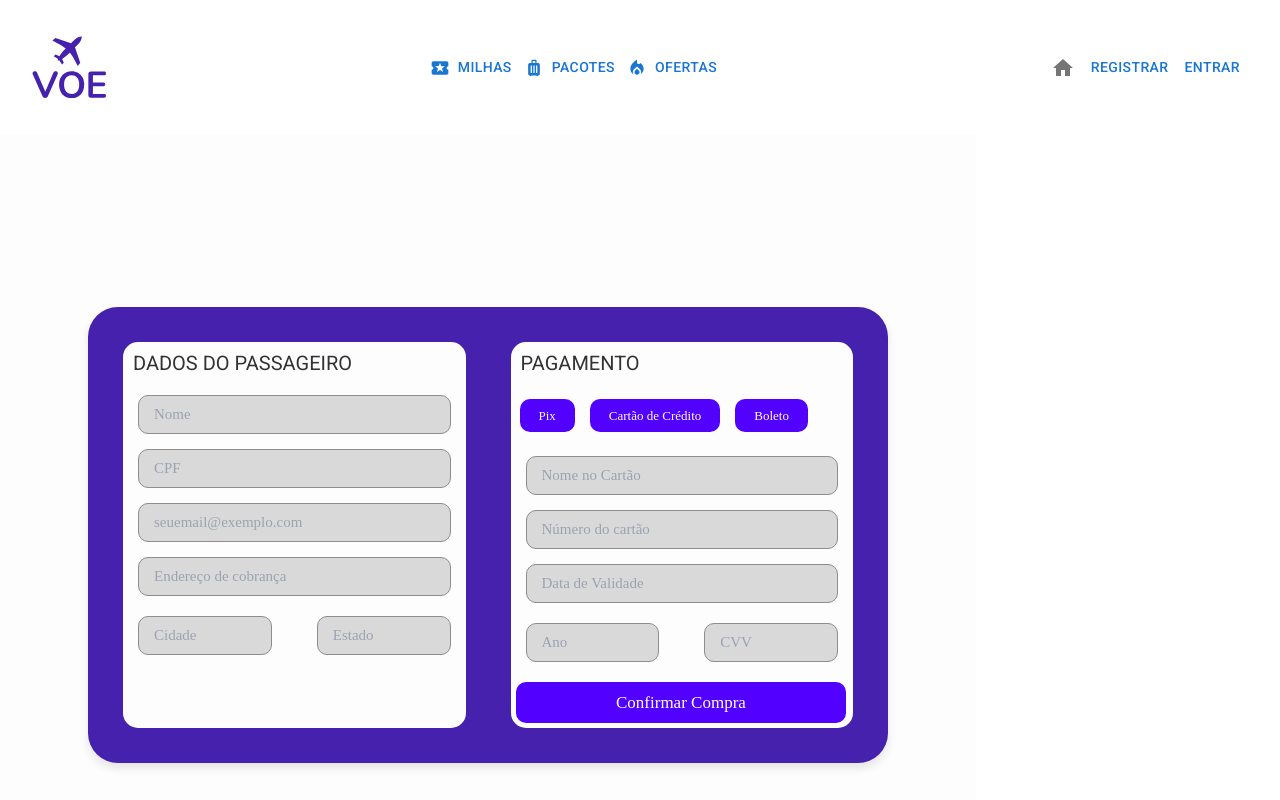
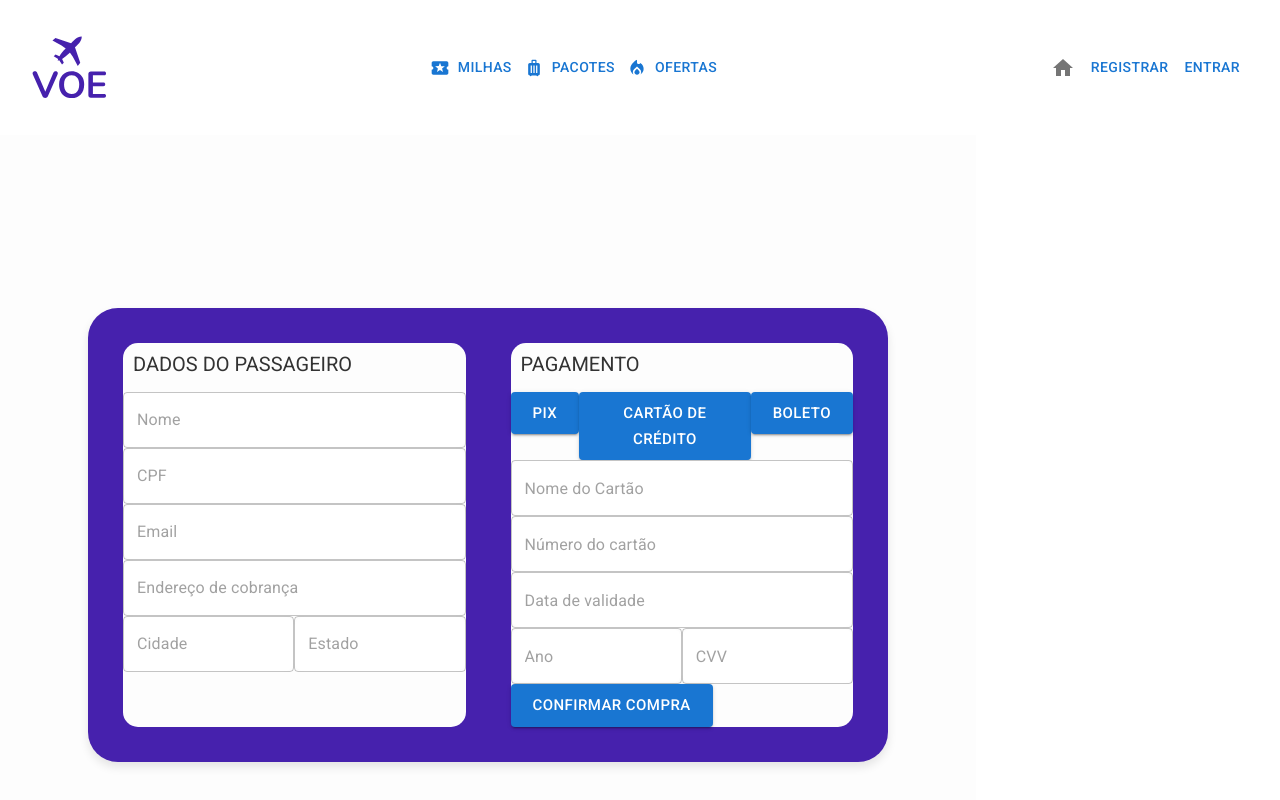
Before and after one commit to guijun13/ihc-voe, a Next.js app: page /checkout in a window 1280 px wide. Shown: the top 800 px of the page. Built offline with nearby package versions, Linux system fonts and the light colour scheme.

Commit message:
update checkout style

```diff
--- a/pages/checkout.tsx
+++ b/pages/checkout.tsx
@@ -1,4 +1,4 @@
-import { Typography } from '@mui/material';
+import { Button, TextField, Typography } from '@mui/material';
 import { NextPage } from 'next';
 import Link from 'next/link';
 import Footer from '../components/footer';
@@ -17,24 +17,54 @@ const Checkout: NextPage = () => {
               </Typography>
 
               <div className="inputBox">
-                <input type="text" placeholder="Nome" />
+                <TextField
+                  variant="outlined"
+                  id="outlined-basic"
+                  placeholder="Nome"
+                  className="bg-white rounded-xl w-full"
+                />
               </div>
               <div className="inputBox">
-                <input type="text" placeholder="CPF" />
+                <TextField
+                  variant="outlined"
+                  id="outlined-basic"
+                  placeholder="CPF"
+                  className="bg-white rounded-xl w-full"
+                />
               </div>
               <div className="inputBox">
-                <input type="email" placeholder="seuemail@exemplo.com" />
+                <TextField
+                  variant="outlined"
+                  id="outlined-basic"
+                  placeholder="Email"
+                  className="bg-white rounded-xl w-full"
+                />
               </div>
               <div className="inputBox">
-                <input type="text" placeholder="Endereço de cobrança" />
+                <TextField
+                  variant="outlined"
+                  id="outlined-basic"
+                  placeholder="Endereço de cobrança"
+                  className="bg-white rounded-xl w-full"
+                />
               </div>
 
               <div className="flex">
                 <div className="inputBox">
-                  <input type="text" placeholder="Cidade" />
+                  <TextField
+                    variant="outlined"
+                    id="outlined-basic"
+                    placeholder="Cidade"
+                    className="bg-white rounded-xl w-full"
+                  />
                 </div>
                 <div className="inputBox">
-                  <input type="text" placeholder="Estado" />
+                  <TextField
+                    variant="outlined"
+                    id="outlined-basic"
+                    placeholder="Estado"
+                    className="bg-white rounded-xl w-full"
+                  />
                 </div>
               </div>
             </div>
@@ -46,35 +76,84 @@ const Checkout: NextPage = () => {
 
               <div className="flex">
                 <div className="inputBox1">
-                  <input type="submit" value="Pix" className="submit-btn" />
+                  <Button
+                    size="large"
+                    variant="contained"
+                    className="flex rounded-xl bg-purple text-white my-4 hover:bg-purple"
+                  >
+                    Pix
+                  </Button>
                 </div>
                 <div className="inputBox1">
-                  <input type="submit" value="Cartão de Crédito" className="submit-btn" />
+                  <Button
+                    size="large"
+                    variant="contained"
+                    className="flex rounded-xl bg-purple text-white my-4 hover:bg-purple"
+                  >
+                    Cartão de crédito
+                  </Button>
                 </div>
                 <div className="inputBox1">
-                  <input type="submit" value="Boleto" className="submit-btn" />
+                  <Button
+                    size="large"
+                    variant="contained"
+                    className="flex rounded-xl bg-purple text-white my-4 hover:bg-purple"
+                  >
+                    Boleto
+                  </Button>
                 </div>
               </div>
               <div className="inputBox">
-                <input type="text" placeholder="Nome no Cartão" />
+                <TextField
+                  variant="outlined"
+                  id="outlined-basic"
+                  placeholder="Nome do Cartão"
+                  className="bg-white rounded-xl w-full"
+                />
               </div>
               <div className="inputBox">
-                <input type="number" placeholder="Número do cartão" />
+                <TextField
+                  variant="outlined"
+                  id="outlined-basic"
+                  placeholder="Número do cartão"
+                  className="bg-white rounded-xl w-full"
+                />
               </div>
               <div className="inputBox">
-                <input type="text" placeholder="Data de Validade" />
+                <TextField
+                  variant="outlined"
+                  id="outlined-basic"
+                  placeholder="Data de validade"
+                  className="bg-white rounded-xl w-full"
+                />
               </div>
 
               <div className="flex">
                 <div className="inputBox">
-                  <input type="text" placeholder="Ano" />
+                  <TextField
+                    variant="outlined"
+                    id="outlined-basic"
+                    placeholder="Ano"
+                    className="bg-white rounded-xl w-full"
+                  />
                 </div>
                 <div className="inputBox">
-                  <input type="text" placeholder="CVV" />
+                  <TextField
+                    variant="outlined"
+                    id="outlined-basic"
+                    placeholder="CVV"
+                    className="bg-white rounded-xl w-full"
+                  />
                 </div>
               </div>
               <Link href="/waitingPayment">
-                <input type="submit" value="Confirmar Compra" className="submit-btn" />
+                <Button
+                  size="large"
+                  variant="contained"
+                  className="flex rounded-xl bg-purple text-white my-4 hover:bg-purple"
+                >
+                  Confirmar compra
+                </Button>
               </Link>
             </div>
           </div>
--- a/styles/checkout.css
+++ b/styles/checkout.css
@@ -35,71 +35,3 @@
   margin: 10px;
   text-transform: uppercase;
 }
-
-.container form .row .col .inputBox {
-  margin: 15px 0;
-  margin-left: 15px;
-  margin-right: 15px;
-  margin-top: 15px;
-  margin-bottom: 15px;
-}
-
-.container form .row .col .inputBox span {
-  margin-bottom: 10px;
-  display: block;
-}
-
-.container form .row .col .inputBox input {
-  width: 100%;
-  border: 1px solid rgb(145, 139, 139);
-  background-color: #D9D9D9;
-  border-radius: 10px;
-  padding: 10px 15px;
-  font-size: 15px;
-  text-transform: none;
-}
-
-.container form .row .col .inputBox1 input {
-  width: 100%;
-  padding: 10px;
-  font-size: 13px;
-  margin: 9px;
-  text-transform: none;
-}
-
-.container form .row .col .inputBox input:focus {
-  border: 1px solid #000;
-}
-
-.container form .row .col .flex {
-  display: flex;
-  gap: 15px;
-}
-
-.container form .row .col .flex .inputBox {
-  margin-top: 5px;
-}
-
-.container form .row .col .inputBox img {
-  height: 34px;
-  margin-top: 5px;
-  filter: drop-shadow(0 0 1px #000);
-}
-
-.container form .submit-btn {
-  width: 96.6%;
-  padding: 12px;
-  font-size: 17px;
-  background: #5200FF;
-  color: #fff;
-  margin-top: 5px;
-  margin-bottom: 5px;
-  margin-left: 5px;
-  margin-right: 5px;
-  border-radius: 10px;
-  cursor: pointer;
-}
-
-.container form .submit-btn:hover {
-  background: #712FFD;
-}
```
